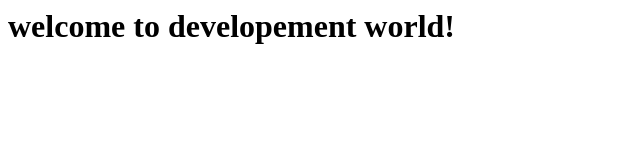
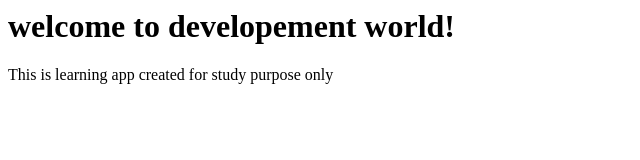
Before and after one commit to amolagangawane/try-git1, a plain HTML site: page index.html in a window 1280 px wide. Shown: the whole page, without its empty margins (0-640 px from the left). Drawn offline with Linux system fonts and the light colour scheme.

Commit message:
para added

```diff
--- a/index.html
+++ b/index.html
@@ -1 +1,2 @@
 <h1> welcome to developement world!</h1>
+<p>This is learning app created for study purpose only</p>
```
